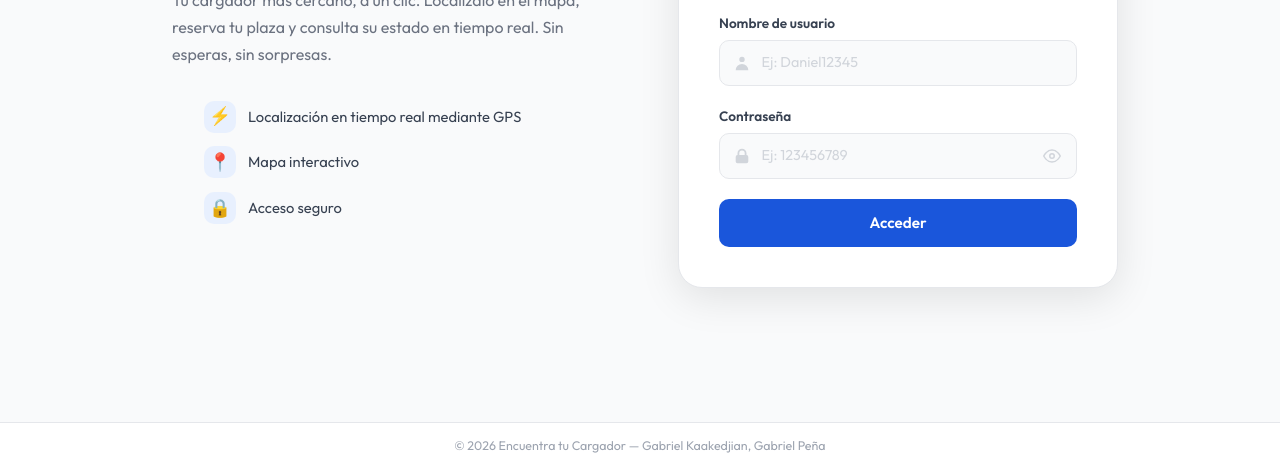
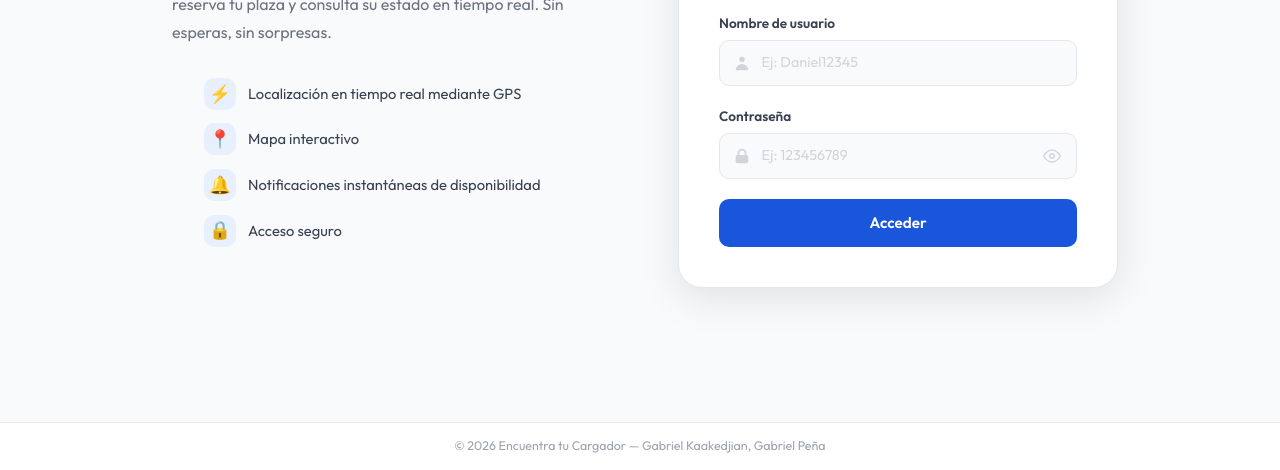
Before and after one commit to Gabriel28112005/Encuentra-tu-Cargador, a website: page Index.html in a window 1280 px wide. Shown: the part 330-800 px from the top of the page. Drawn offline with nearby package versions, Linux system fonts and the light colour scheme.

Commit message:
feat: add instant availability notifications feature to the login page

```diff
--- a/Index.html
+++ b/Index.html
@@ -55,6 +55,10 @@
           <li>
             <span class="icono-caracteristica">📍</span>
             <span>Mapa interactivo</span>
+          </li>
+          <li>
+            <span class="icono-caracteristica">🔔</span>
+            <span>Notificaciones instantáneas de disponibilidad</span>
           </li>
           <li>
             <span class="icono-caracteristica">🔒</span>
```
